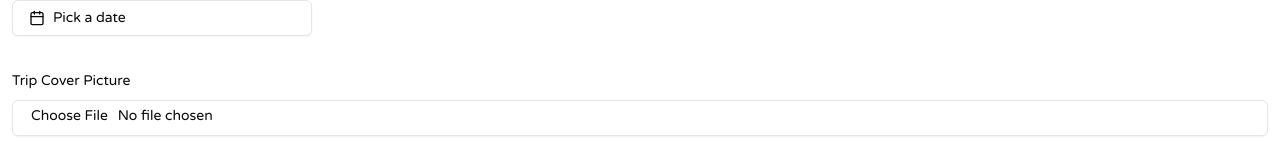
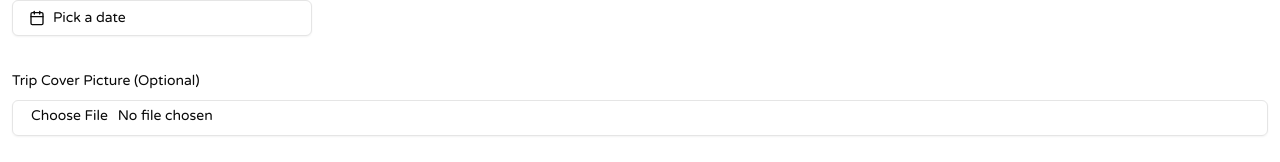
Before and after one commit to saltydoge59/journee, a Next.js app: page /add_trip in a window 1280 px wide. Shown: the part 204-366 px from the top of the page. Built offline with nearby package versions, Linux system fonts and the light colour scheme; no server answers.

Commit message:
optional cover picture

```diff
--- a/src/app/add_trip/page.tsx
+++ b/src/app/add_trip/page.tsx
@@ -148,7 +148,7 @@ export default function AddTrip() {
               name="image"
               render={() => (
                 <FormItem>
-                  <FormLabel>Trip Cover Picture</FormLabel>
+                  <FormLabel>Trip Cover Picture (Optional)</FormLabel>
                   <FormControl>
                     <Input type="file" onChange={handleFileChange} accept="image/*" />
                   </FormControl>
```
